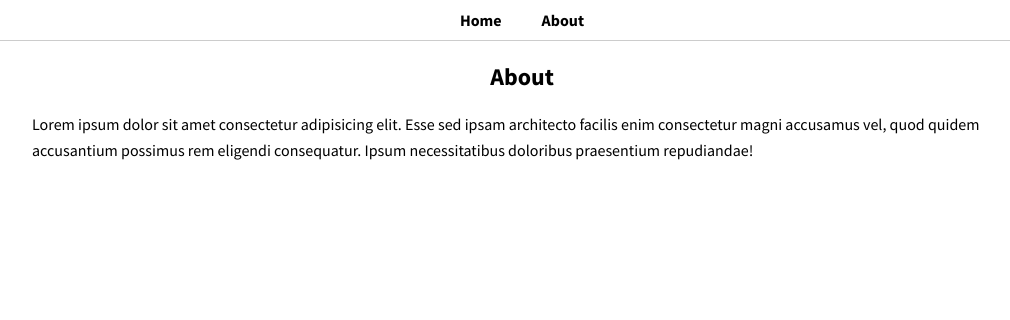
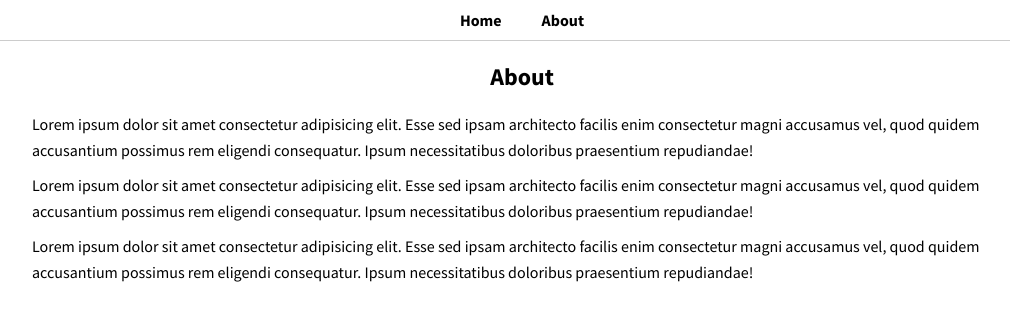
Before and after one commit to Jeevaf22/laptop, a React (Create React App) app: page /about in a window 1280 px wide. Shown: the top 320 px of the page, without its empty margins (118-1128 px from the left). Built offline with nearby package versions, Linux system fonts and the light colour scheme.

Commit message:
about contents added

```diff
--- a/src/About.js
+++ b/src/About.js
@@ -2,6 +2,18 @@ const About = () => {
   return (
     <div className="about">
       <h2>About</h2>
+      <p>
+        Lorem ipsum dolor sit amet consectetur adipisicing elit. Esse sed ipsam
+        architecto facilis enim consectetur magni accusamus vel, quod quidem
+        accusantium possimus rem eligendi consequatur. Ipsum necessitatibus
+        doloribus praesentium repudiandae!
+      </p>
+      <p>
+        Lorem ipsum dolor sit amet consectetur adipisicing elit. Esse sed ipsam
+        architecto facilis enim consectetur magni accusamus vel, quod quidem
+        accusantium possimus rem eligendi consequatur. Ipsum necessitatibus
+        doloribus praesentium repudiandae!
+      </p>
       <p>
         Lorem ipsum dolor sit amet consectetur adipisicing elit. Esse sed ipsam
         architecto facilis enim consectetur magni accusamus vel, quod quidem
```
